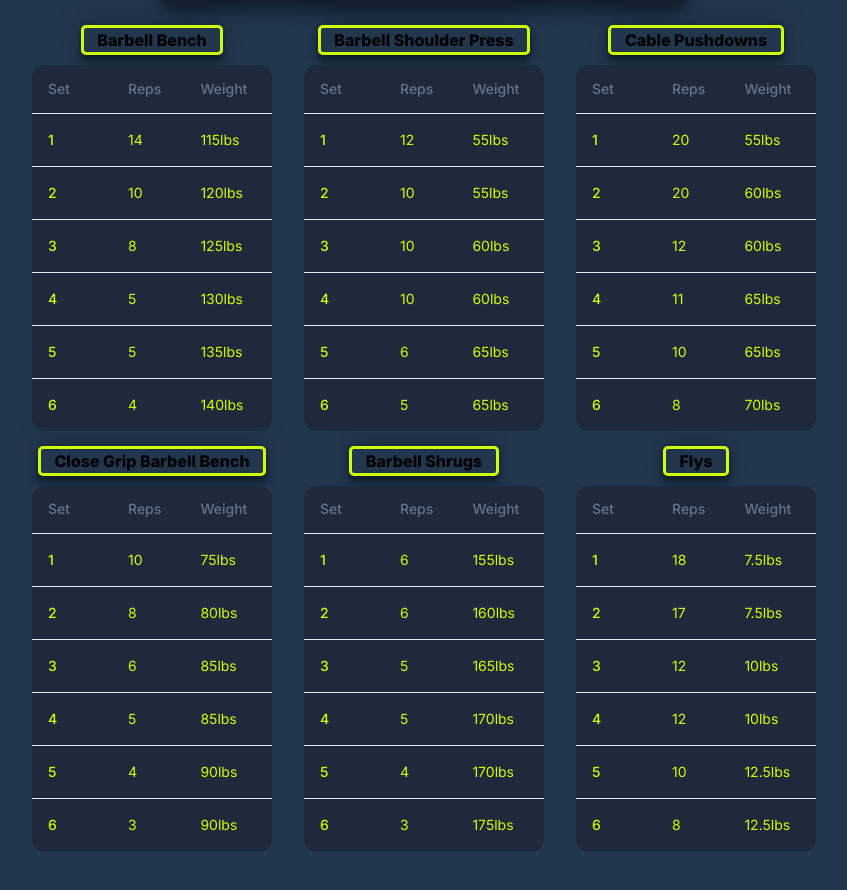
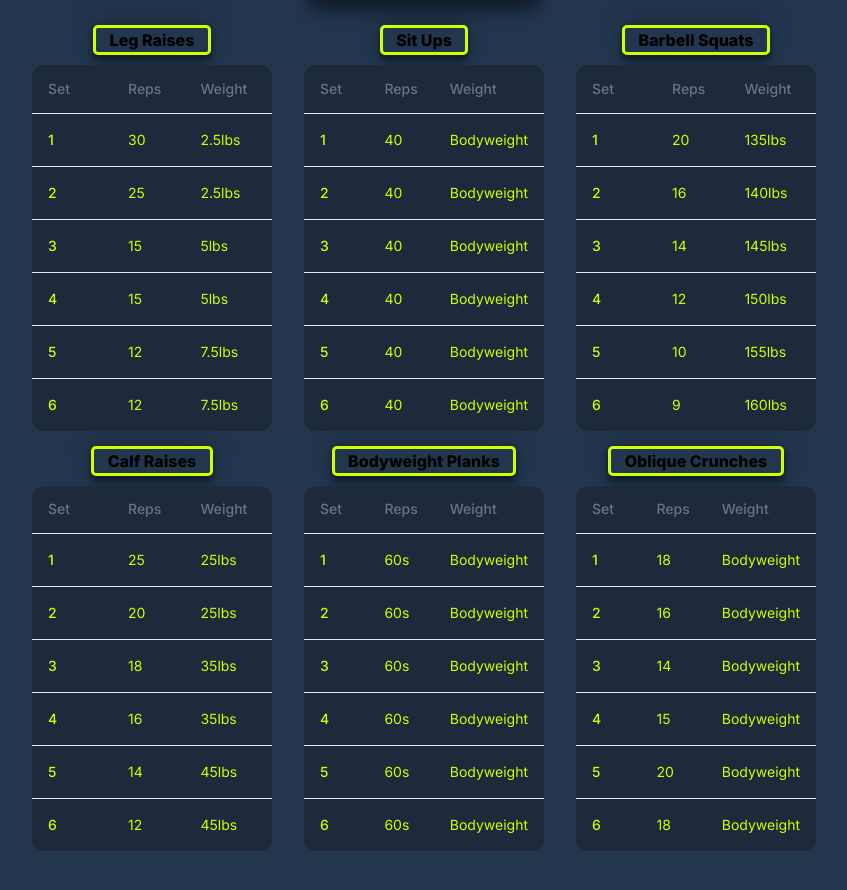
Before and after one commit to LRSORRENTI/workout-logs, a Next.js app: page / in a window 1280 px wide. Shown: the part 214-1104 px from the top of the page, without its empty margins (220-1067 px from the left). Built offline with nearby package versions, Linux system fonts and the light colour scheme.

Commit message:
Added workout component for legs / abs day

```diff
--- a/src/app/page.tsx
+++ b/src/app/page.tsx
@@ -1,10 +1,12 @@
 import BackBiceps from '@/components/BackBiceps'
 import ChestTriShoulders from '@/components/ChestTriShoulders'
+import LegsAbs from '@/components/LegsAbs'
 export default function Home() {
   return (
     <main>
       {/* <BackBiceps/> */}
-      <ChestTriShoulders/>
+      {/* <ChestTriShoulders/> */}
+      <LegsAbs/>
     </main>
   )
 }
--- /dev/null
+++ b/src/components/LegsAbs.tsx
@@ -0,0 +1,289 @@
+import {
+    Table,
+    TableBody,
+    TableCaption,
+    TableCell,
+    TableHead,
+    TableHeader,
+    TableRow,
+  } from "@/components/ui/table"
+  import '../app/tableStyles.css'
+  export default function ChestTriShoulders() {
+    return (
+      <>
+      <div className="wrap-p">
+      <p className="main-p-chest text-center text-1xl sm:text-2xl md:text-4xl mb-3">Legs / Abs</p>
+      </div>
+      <div className="flex justify-center">
+        <div className="flex justify-center max-w-4xl">
+          <div className="flex justify-center flex-col sm:flex-row sm:flex-wrap">
+          <div className="table-wrap">
+          <p className="flex justify-center text-1xl font-extrabold mb-2 lift-title" >Leg Raises</p>
+  <Table className="w-60 bg-slate-800 rounded-xl mx-4 table-wrap table-color">
+  <TableHeader>
+    <TableRow>
+      <TableHead className="w-[80px]">Set</TableHead>
+      <TableHead>Reps</TableHead>
+      <TableHead>Weight</TableHead>
+    </TableRow>
+  </TableHeader>
+  <TableBody>
+    <TableRow>
+      <TableCell className="font-medium ml">1</TableCell>
+      <TableCell>30</TableCell>
+      <TableCell>2.5lbs</TableCell>
+    </TableRow>
+    <TableRow>
+      <TableCell className="font-medium">2</TableCell>
+      <TableCell >25</TableCell>
+      <TableCell>2.5lbs</TableCell>
+    </TableRow>
+    <TableRow>
+      <TableCell className="font-medium">3</TableCell>
+      <TableCell>15</TableCell>
+      <TableCell>5lbs</TableCell>
+    </TableRow>
+    <TableRow>
+      <TableCell className="font-medium">4</TableCell>
+      <TableCell>15</TableCell>
+      <TableCell>5lbs</TableCell>
+    </TableRow>
+    <TableRow>
+      <TableCell className="font-medium">5</TableCell>
+      <TableCell>12</TableCell>
+      <TableCell>7.5lbs</TableCell>
+    </TableRow>
+    <TableRow>
+      <TableCell className="font-medium">6</TableCell>
+      <TableCell>12</TableCell>
+      <TableCell>7.5lbs</TableCell>
+    </TableRow>
+  </TableBody>
+</Table>
+</div>
+<div className="table-wrap">
+<p className="flex justify-center text-1xl font-extrabold mb-2 lift-title" >Sit Ups</p>
+<Table className="w-60 bg-slate-800 rounded-xl mx-4 table-color">
+  <TableHeader>
+    <TableRow>
+      <TableHead className="w-[80px]">Set</TableHead>
+      <TableHead>Reps</TableHead>
+      <TableHead>Weight</TableHead>
+    </TableRow>
+  </TableHeader>
+  <TableBody>
+    <TableRow>
+      <TableCell className="font-medium ml">1</TableCell>
+      <TableCell>40</TableCell>
+      <TableCell>Bodyweight</TableCell>
+    </TableRow>
+    <TableRow>
+      <TableCell className="font-medium">2</TableCell>
+      <TableCell >40</TableCell>
+      <TableCell>Bodyweight</TableCell>
+    </TableRow>
+    <TableRow>
+      <TableCell className="font-medium">3</TableCell>
+      <TableCell>40</TableCell>
+      <TableCell>Bodyweight</TableCell>
+    </TableRow>
+    <TableRow>
+      <TableCell className="font-medium">4</TableCell>
+      <TableCell>40</TableCell>
+      <TableCell>Bodyweight</TableCell>
+    </TableRow>
+    <TableRow>
+      <TableCell className="font-medium">5</TableCell>
+      <TableCell>40</TableCell>
+      <TableCell>Bodyweight</TableCell>
+    </TableRow>
+    <TableRow>
+      <TableCell className="font-medium">6</TableCell>
+      <TableCell>40</TableCell>
+      <TableCell>Bodyweight</TableCell>
+    </TableRow>
+  </TableBody>
+</Table>
+</div>
+<div className="table-wrap">
+<p className="flex justify-center text-1xl font-extrabold mb-2 lift-title" >Barbell Squats</p>
+<Table className="w-60 bg-slate-800 rounded-xl mx-4 table-color">
+  <TableHeader>
+<TableRow>
+      <TableHead className="w-[80px]">Set</TableHead>
+      <TableHead>Reps</TableHead>
+      <TableHead>Weight</TableHead>
+    </TableRow>
+  </TableHeader>
+  <TableBody>
+    <TableRow>
+      <TableCell className="font-medium ml">1</TableCell>
+      <TableCell>20</TableCell>
+      <TableCell>135lbs</TableCell>
+    </TableRow>
+    <TableRow>
+      <TableCell className="font-medium">2</TableCell>
+      <TableCell >16</TableCell>
+      <TableCell>140lbs</TableCell>
+    </TableRow>
+    <TableRow>
+      <TableCell className="font-medium">3</TableCell>
+      <TableCell>14</TableCell>
+      <TableCell>145lbs</TableCell>
+    </TableRow>
+    <TableRow>
+      <TableCell className="font-medium">4</TableCell>
+      <TableCell>12</TableCell>
+      <TableCell>150lbs</TableCell>
+    </TableRow>
+    <TableRow>
+      <TableCell className="font-medium">5</TableCell>
+      <TableCell>10</TableCell>
+      <TableCell>155lbs</TableCell>
+    </TableRow>
+    <TableRow>
+      <TableCell className="font-medium">6</TableCell>
+      <TableCell>9</TableCell>
+      <TableCell>160lbs</TableCell>
+    </TableRow>
+  </TableBody>
+</Table>
+</div>
+<div className="table-wrap">
+<p className="flex justify-center text-1xl font-extrabold mb-2 lift-title" >Calf Raises</p>
+<Table className="w-60 bg-slate-800 rounded-xl mx-4 table-color">
+  <TableHeader>
+    <TableRow>
+      <TableHead className="w-[80px]">Set</TableHead>
+      <TableHead>Reps</TableHead>
+      <TableHead>Weight</TableHead>
+    </TableRow>
+  </TableHeader>
+  <TableBody>
+    <TableRow>
+      <TableCell className="font-medium ml">1</TableCell>
+      <TableCell>25</TableCell>
+      <TableCell>25lbs</TableCell>
+    </TableRow>
+    <TableRow>
+      <TableCell className="font-medium">2</TableCell>
+      <TableCell >20</TableCell>
+      <TableCell>25lbs</TableCell>
+    </TableRow>
+    <TableRow>
+      <TableCell className="font-medium">3</TableCell>
+      <TableCell>18</TableCell>
+      <TableCell>35lbs</TableCell>
+    </TableRow>
+    <TableRow>
+      <TableCell className="font-medium">4</TableCell>
+      <TableCell>16</TableCell>
+      <TableCell>35lbs</TableCell>
+    </TableRow>
+    <TableRow>
+      <TableCell className="font-medium">5</TableCell>
+      <TableCell>14</TableCell>
+      <TableCell>45lbs</TableCell>
+    </TableRow>
+    <TableRow>
+      <TableCell className="font-medium">6</TableCell>
+      <TableCell>12</TableCell>
+      <TableCell>45lbs</TableCell>
+    </TableRow>
+  </TableBody>
+</Table>
+</div>
+<div className="table-wrap">
+<p className="flex justify-center text-1xl font-extrabold mb-2 lift-title">Bodyweight Planks</p>
+<Table className="w-60 bg-slate-800 rounded-xl mx-4 table-color">
+  <TableHeader>
+    <TableRow>
+      <TableHead className="w-[80px]">Set</TableHead>
+      <TableHead>Reps</TableHead>
+      <TableHead>Weight</TableHead>
+    </TableRow>
+  </TableHeader>
+  <TableBody>
+    <TableRow>
+      <TableCell className="font-medium ml">1</TableCell>
+      <TableCell>60s</TableCell>
+      <TableCell>Bodyweight</TableCell>
+    </TableRow>
+    <TableRow>
+      <TableCell className="font-medium">2</TableCell>
+      <TableCell >60s</TableCell>
+      <TableCell>Bodyweight</TableCell>
+    </TableRow>
+    <TableRow>
+      <TableCell className="font-medium">3</TableCell>
+      <TableCell>60s</TableCell>
+      <TableCell>Bodyweight</TableCell>
+    </TableRow>
+    <TableRow>
+      <TableCell className="font-medium">4</TableCell>
+      <TableCell>60s</TableCell>
+      <TableCell>Bodyweight</TableCell>
+    </TableRow>
+    <TableRow>
+      <TableCell className="font-medium">5</TableCell>
+      <TableCell>60s</TableCell>
+      <TableCell>Bodyweight</TableCell>
+    </TableRow>
+    <TableRow>
+      <TableCell className="font-medium">6</TableCell>
+      <TableCell>60s</TableCell>
+      <TableCell>Bodyweight</TableCell>
+    </TableRow>
+  </TableBody>
+</Table>
+</div>
+<div className="table-wrap">
+<p className="flex justify-center text-1xl font-extrabold mb-2 lift-title">Oblique Crunches</p>
+<Table className="w-60 bg-slate-800 rounded-xl mx-4 table-color">
+  <TableHeader>
+    <TableRow>
+      <TableHead className="w-[80px]">Set</TableHead>
+      <TableHead>Reps</TableHead>
+      <TableHead>Weight</TableHead>
+    </TableRow>
+  </TableHeader>
+  <TableBody>
+    <TableRow>
+      <TableCell className="font-medium ml">1</TableCell>
+      <TableCell>18</TableCell>
+      <TableCell>Bodyweight</TableCell>
+    </TableRow>
+    <TableRow>
+      <TableCell className="font-medium">2</TableCell>
+      <TableCell >16</TableCell>
+      <TableCell>Bodyweight</TableCell>
+    </TableRow>
+    <TableRow>
+      <TableCell className="font-medium">3</TableCell>
+      <TableCell>14</TableCell>
+      <TableCell>Bodyweight</TableCell>
+    </TableRow>
+    <TableRow>
+      <TableCell className="font-medium">4</TableCell>
+      <TableCell>15</TableCell>
+      <TableCell>Bodyweight</TableCell>
+    </TableRow>
+    <TableRow>
+      <TableCell className="font-medium">5</TableCell>
+      <TableCell>20</TableCell>
+      <TableCell>Bodyweight</TableCell>
+    </TableRow>
+    <TableRow>
+      <TableCell className="font-medium">6</TableCell>
+      <TableCell>18</TableCell>
+      <TableCell>Bodyweight</TableCell>
+    </TableRow>
+  </TableBody>
+</Table>
+</div>
+</div>
+</div>
+</div>
+</>
+    );
+  };
```
